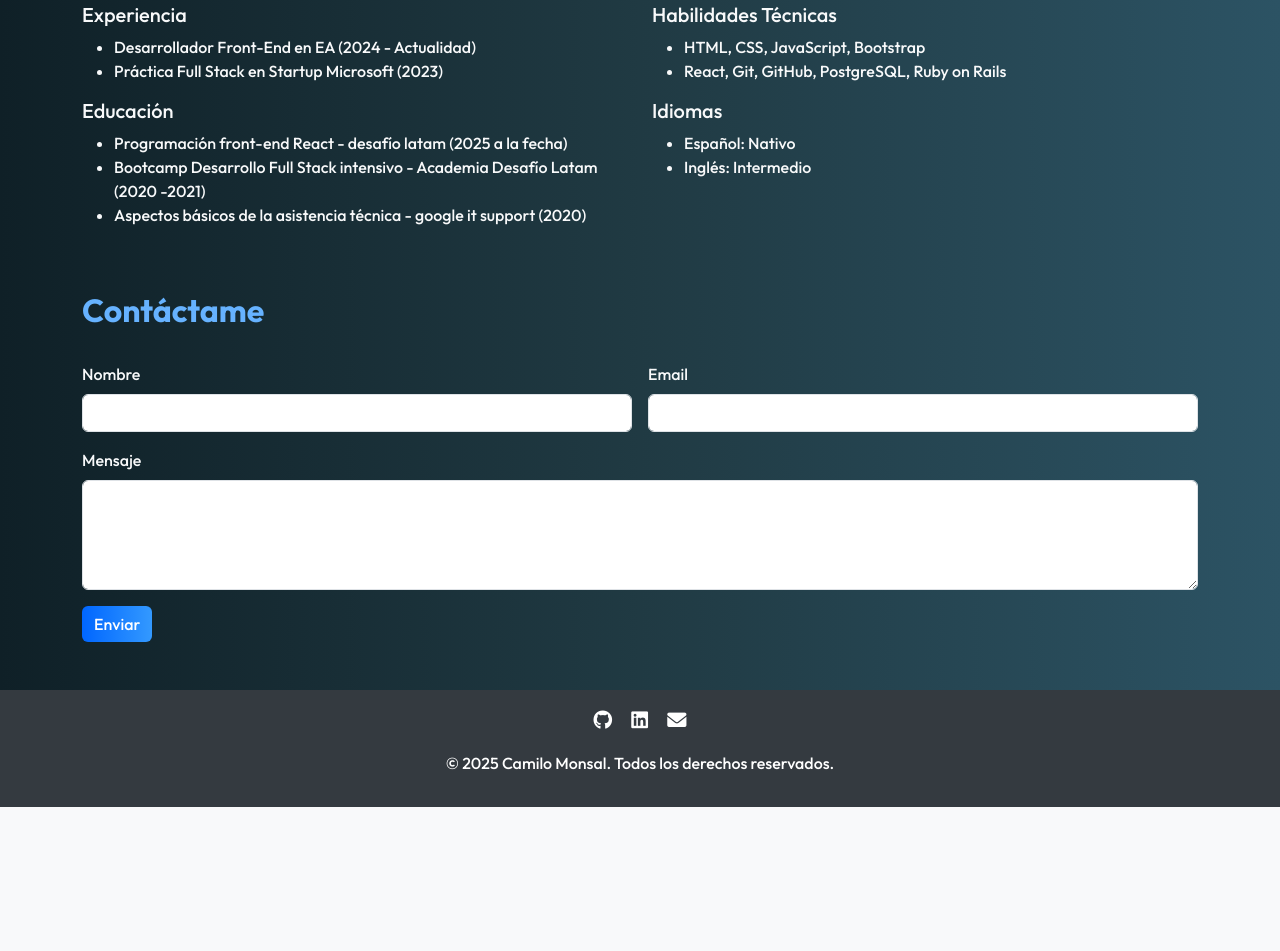
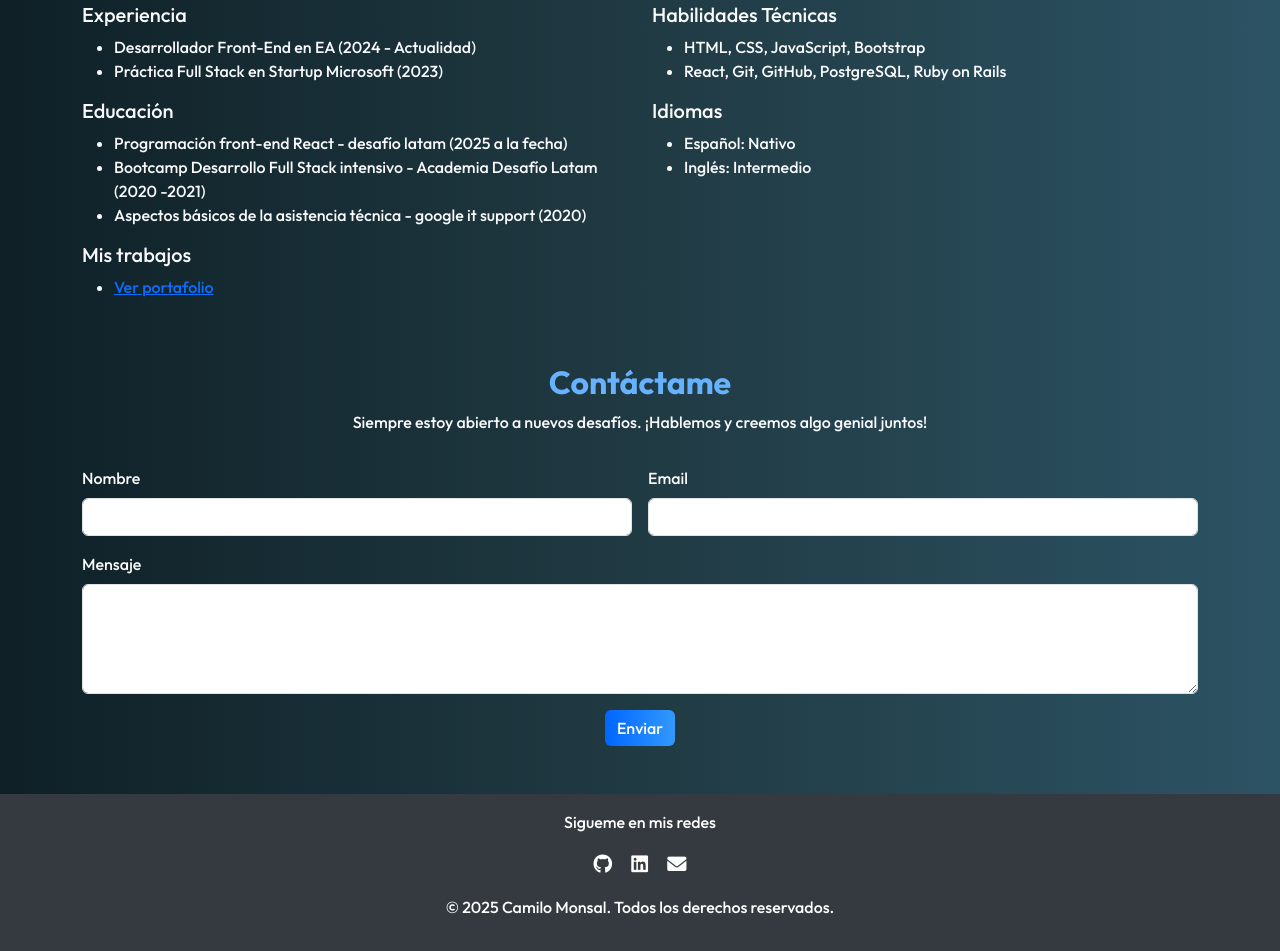
Before and after one commit to Miloo01/camilo.github.io, a plain HTML site: page index.html in a window 1280 px wide. Shown: the part 987-1938 px from the top of the page. Before the commit the page ends 1794 px from the top, so only its background shows below. Drawn offline with nearby package versions, Linux system fonts and the light colour scheme.

Commit message:
Se realizan ajustes a la alineación de textos

```diff
--- a/index.html
+++ b/index.html
@@ -119,6 +119,10 @@
 						<li>Bootcamp Desarrollo Full Stack intensivo - Academia Desafío Latam (2020 -2021)</li>
 						<li>Aspectos básicos de la asistencia técnica - google it support (2020)</li>
           </ul>
+          <h5> Mis trabajos</h5>
+          <ul>
+            <li> <a href="portafolio.html">Ver portafolio</a></li>
+          </ul>
 				</div>
 				<div class="col-md-6">
 					<h5>Habilidades Técnicas</h5>
@@ -133,10 +137,12 @@
 					</ul>
 				</div>
 			</div>
+
 		</main>
 
 		<section class="container mt-5" id="formulario">
-			<h2 class="section-title">Contáctame</h2>
+			<h2 class="section-title text-center">Contáctame</h2>
+      <p class="text-center">Siempre estoy abierto a nuevos desafíos. ¡Hablemos y creemos algo genial juntos!</p>
 			<form class="row g-3 mt-3">
 				<div class="col-md-6">
 					<label for="nombre" class="form-label">Nombre</label>
@@ -154,13 +160,14 @@
 						rows="4"
 						required></textarea>
 				</div>
-				<div class="col-12">
+				<div class="col-12 text-center">
 					<button type="submit" class="btn btn-dark">Enviar</button>
 				</div>
 			</form>
 		</section>
 
 		<footer class="mt-5">
+      <p class="fa-1x">Sigueme en mis redes</p>
 			<div class="social-icons">
 				<a href="https://github.com/Miloo01" target="_blank"
 					><i class="fab fa-github"></i
```
